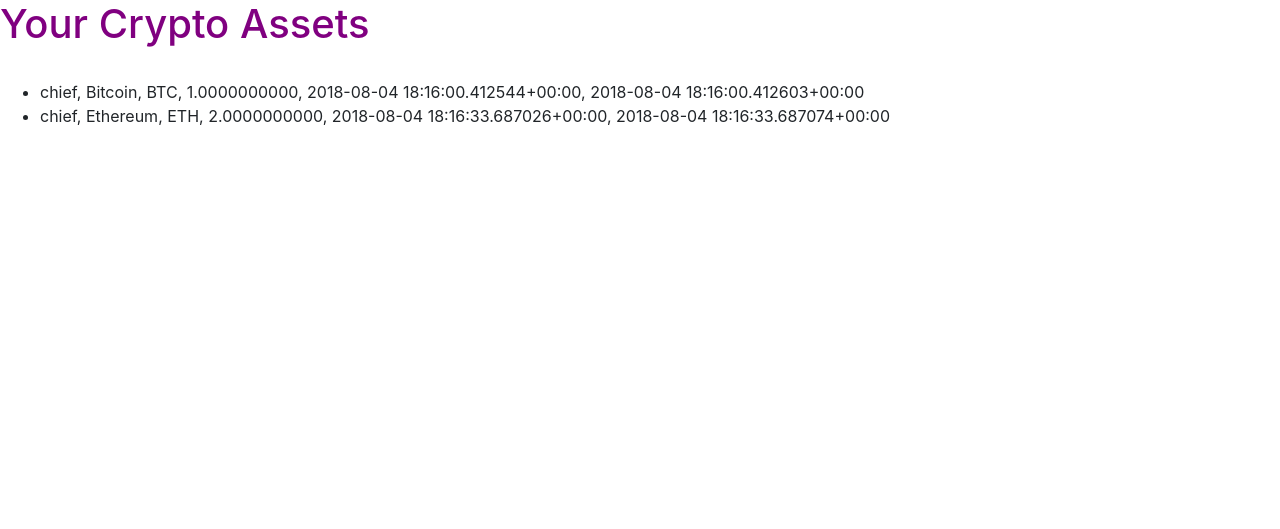
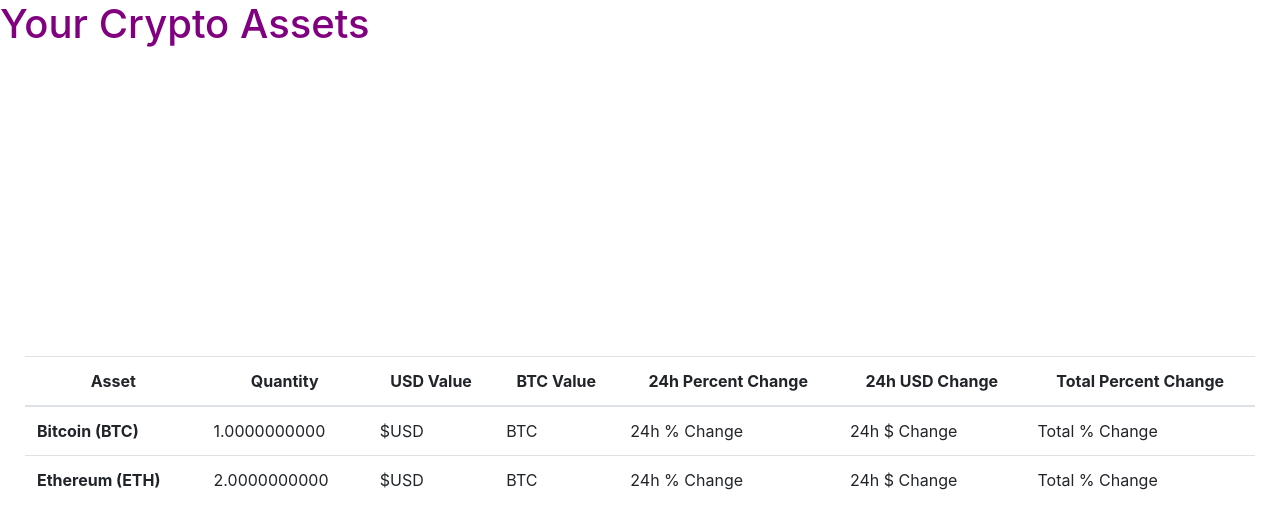
Before and after one commit to danielv775/CryptoChief, a Django app: template portfolio/templates/portfolio/portfolio.html in a window 1280 px wide. Shown: the top 529 px of the page. Run offline with Django 3.2, Linux system fonts and the light colour scheme; the template is opened without the code that fills it: values that come from a table or form of the project are taken from there, others are empty; data comes from the database, SQL or seed files in the repository; both versions use the stored data as it was after the commit; some libraries are stand-ins or nearby versions; some web fonts are replaced.

Commit message:
started working on portfolio page

```diff
--- a/portfolio/models.py
+++ b/portfolio/models.py
@@ -7,11 +7,12 @@ class Position(models.Model):
     user = models.ForeignKey(User, related_name='position', on_delete=models.CASCADE)
     crypto = models.ForeignKey('Crypto', related_name='position', on_delete=models.CASCADE)
     quantity = models.DecimalField(max_digits=19, decimal_places=10)
+    price_purchased_usd = models.DecimalField(max_digits=10, decimal_places=4, default=10)
     date_purchased = models.DateTimeField(auto_now_add=True)
     date_updated = models.DateTimeField(auto_now=True)
 
     def __str__(self):
-        return f"{self.user}, {self.crypto}, {self.quantity}, {self.date_purchased}, {self.date_updated}"
+        return f"{self.user}, {self.crypto}, {self.quantity}, {self.price_purchased_usd}, {self.date_purchased}, {self.date_updated}"
 
 class Crypto(models.Model):
     name = models.CharField(max_length=64)
--- a/portfolio/static/portfolio/index.js
+++ b/portfolio/static/portfolio/index.js
@@ -1,5 +1,3 @@
-
-//const template_price = Handlebars.compile(document.querySelector('#load-price').innerHTML);
 
 document.addEventListener('DOMContentLoaded', () => {
 
--- /dev/null
+++ b/portfolio/static/portfolio/portfolio.js
@@ -0,0 +1,6 @@
+
+
+const template_position = Handlebars.compile(document.querySelector('#load-position').innerHTML);
+document.addEventListener('DOMContentLoaded', () => {
+
+});
--- a/portfolio/static/portfolio/styles.css
+++ b/portfolio/static/portfolio/styles.css
@@ -23,4 +23,15 @@ h1 {
   margin-top: 15px;
   margin-left: 15px; }
 
+.invalid {
+  color: red; }
+
+.portfolio-container {
+  margin-left: 25px;
+  margin-right: 25px; }
+  .portfolio-container #portfolio-view {
+    margin-top: 25%; }
+    .portfolio-container #portfolio-view #portfolio-header {
+      text-align: center; }
+
 /*# sourceMappingURL=styles.css.map */
--- a/portfolio/static/portfolio/styles.scss
+++ b/portfolio/static/portfolio/styles.scss
@@ -29,3 +29,18 @@ h1 {
     margin-top: 15px;
     margin-left: 15px;
 }
+
+.invalid {
+    color: red;
+}
+
+.portfolio-container {
+    margin-left: 25px;
+    margin-right: 25px;
+    #portfolio-view {
+        margin-top: 25%;
+        #portfolio-header {
+            text-align: center;
+        }
+    }
+}
--- a/portfolio/templates/portfolio/login.html
+++ b/portfolio/templates/portfolio/login.html
@@ -8,6 +8,9 @@
     <h1>Log In</h1>
 
     <form id="login-form" class="auth-form" action="{% url 'login' %}" method="post">
+        <div class="invalid">
+            {{message}}
+        </div>
         {% csrf_token %}
         <div class="form-group">
             <label class="field-label">Username</label>
--- a/portfolio/templates/portfolio/portfolio.html
+++ b/portfolio/templates/portfolio/portfolio.html
@@ -4,13 +4,47 @@
     CryptoChief Portfolio
 {% endblock %}
 
+{% block javascript %}
+    {% load static %}
+    <script id="load-position" type="text/template">
+        <tr>
+          <th></th>
+          <td></td>
+          <td></td>
+          <td></td>
+        </tr>
+    </script>
+{% endblock %}
+
 {% block body %}
     <h1>Your Crypto Assets</h1>
-    <br>
-    <ul>
-       {% for position in positions %}
-           <li>{{position}}</li>
-       {% endfor %}
-    </ul>
+    <div class="portfolio-container">
+        <table id="portfolio-view" class="table">
+            <thead id="portfolio-header">
+                <tr>
+                    <th>Asset</th>
+                    <th>Quantity</th>
+                    <th>USD Value</th>
+                    <th>BTC Value</th>
+                    <th>24h Percent Change</th>
+                    <th>24h USD Change</th>
+                    <th>Total Percent Change</th>
+                </tr>
+            </thead>
+            <tbody id="portfolio-body">
+                {% for position in portfolio %}
+                    <tr>
+                        <th>{{position.crypto.name}} ({{position.crypto.code}})</th>
+                        <td>{{position.quantity}}</td>
+                        <td>$USD</td>
+                        <td>BTC</td>
+                        <td>24h % Change</td>
+                        <td>24h $ Change</td>
+                        <td>Total % Change</td>
+                    </tr>
+                {% endfor %}
+            </tbody>
+        </table>
+    </div>
 
 {% endblock %}
--- a/portfolio/templates/portfolio/signup.html
+++ b/portfolio/templates/portfolio/signup.html
@@ -9,6 +9,9 @@
 
     <form id="signup-form" class="auth-form" action="{% url 'signup' %}" method="post">
         {% csrf_token %}
+        <div class="invalid">
+            {{message}}
+        </div>
         <div class="form-group">
             <label class="field-label">Username</label>
             <input type="text" name="username" class="form-control" placeholder="Enter username">
```
Also changed, not shown: portfolio/templates/portfolio/index.html (+7 -3 lines), portfolio/views.py (+20 -5 lines), db.sqlite3, portfolio/migrations/0003_position_price_purchased_usd.py (added), 1 other file.
